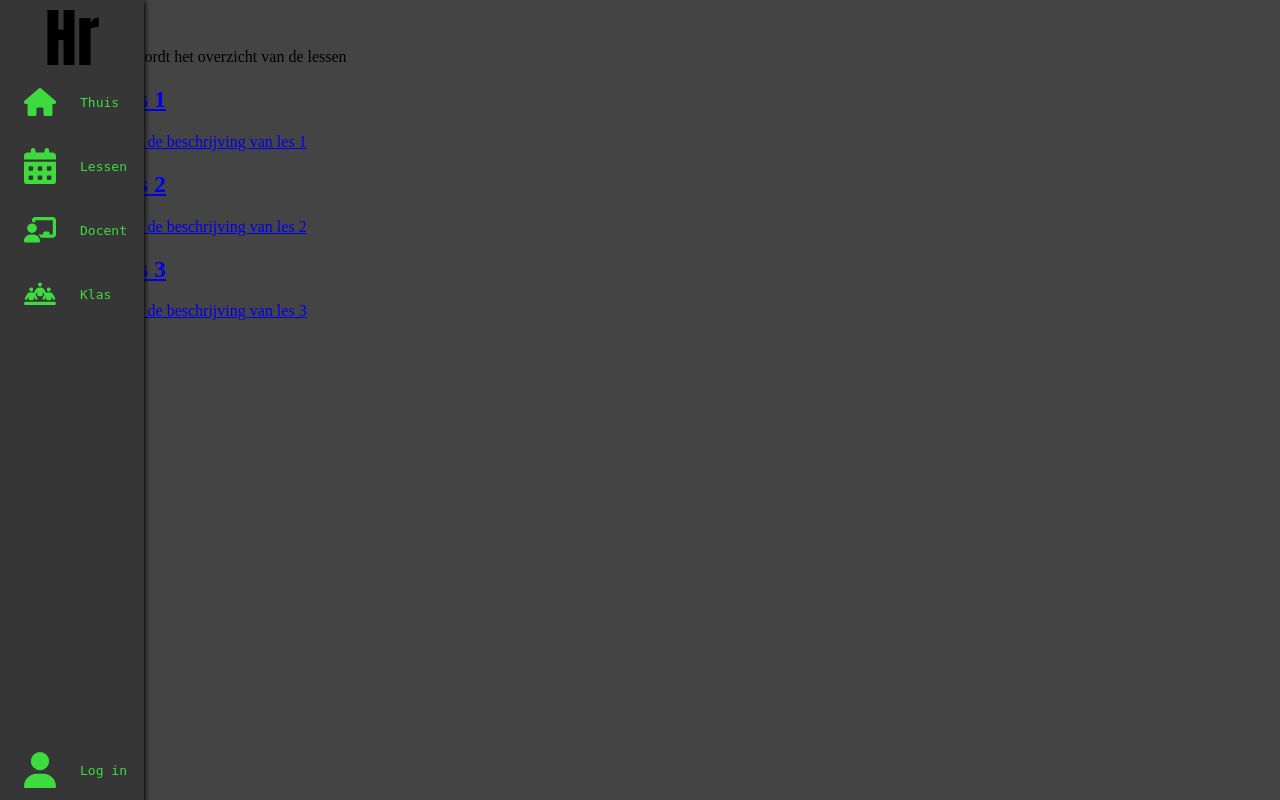
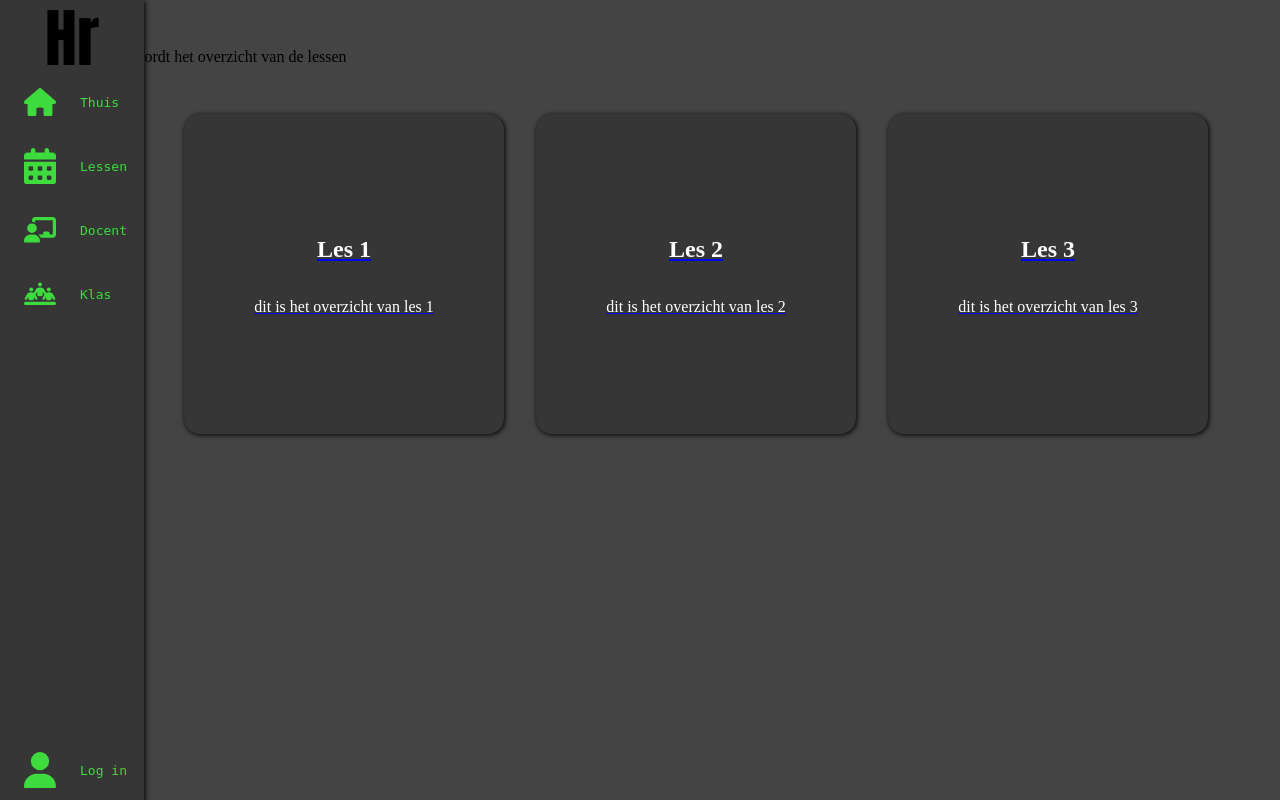
Before and after one commit to rico-0989903/WP2-HRO, a Flask app: page /lessen in a window 1280 px wide. Run offline with Flask 3, Linux system fonts and the light colour scheme; some libraries are stand-ins or nearby versions.

Commit message:
CHANGE: tekst in overzicht veranderd

```diff
--- a/static/stylesheet.css
+++ b/static/stylesheet.css
@@ -81,3 +81,49 @@ main{
     visibility: visible;
     opacity: 1;
 }
+
+.klassen{
+    display: flex;
+    flex-wrap: wrap;
+    justify-content: center;
+    margin-top: 2rem;
+}
+
+.klas{
+    width: 20rem;
+    height: 20rem;
+    background-color: rgb(54, 54, 54);
+    margin: 1rem;
+    border-radius: 1rem;
+    box-shadow: 1px 1px 5px black;
+    display: flex;
+    flex-direction: column;
+    align-items: center;
+    justify-content: center;
+    transition: 400ms ease;
+    cursor: pointer;
+    color: white;
+}
+
+.lessen{
+    display: flex;
+    flex-wrap: wrap;
+    justify-content: center;
+    margin-top: 2rem;
+}
+
+.les{
+    width: 20rem;
+    height: 20rem;
+    background-color: rgb(54, 54, 54);
+    margin: 1rem;
+    border-radius: 1rem;
+    box-shadow: 1px 1px 5px black;
+    display: flex;
+    flex-direction: column;
+    align-items: center;
+    justify-content: center;
+    transition: 400ms ease;
+    cursor: pointer;
+    color: white;
+}
--- a/templates/klassen.html
+++ b/templates/klassen.html
@@ -55,19 +55,19 @@
                 <a href="/klas/1">
                     <div class="klas">
                         <h2>Klas 1</h2>
-                        <p>dit is de beschrijving van klas 1</p>
+                        <p>dit is het overzicht van klas 1</p>
                     </div>
                 </a>
                 <a href="/klas/2">
                     <div class="klas">
                         <h2>Klas 2</h2>
-                        <p>dit is de beschrijving van klas 2</p>
+                        <p>dit is het overzicht van klas 2</p>
                     </div>
                 </a>
                 <a href="/klas/3">
                     <div class="klas">
                         <h2>Klas 3</h2>
-                        <p>dit is de beschrijving van klas 3</p>
+                        <p>dit is het overzicht van klas 3</p>
                     </div>
             </div>
         </main>
--- a/templates/lessen.html
+++ b/templates/lessen.html
@@ -56,19 +56,19 @@
                 <a href="/les/1">
                     <div class="les">
                         <h2>Les 1</h2>
-                        <p>dit is de beschrijving van les 1</p>
+                        <p>dit is het overzicht van les 1</p>
                     </div>
                 </a>
                 <a href="/les/2">
                     <div class="les">
                         <h2>Les 2</h2>
-                        <p>dit is de beschrijving van les 2</p>
+                        <p>dit is het overzicht van les 2</p>
                     </div>
                 </a>
                 <a href="/les/3">
                     <div class="les">
                         <h2>Les 3</h2>
-                        <p>dit is de beschrijving van les 3</p>
+                        <p>dit is het overzicht van les 3</p>
                     </div>
             </div>
         </main>
```
Also changed, not shown: static/qr.png.
